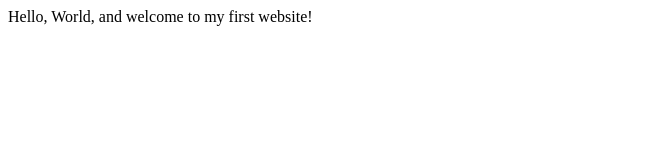
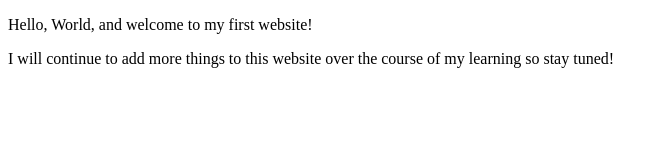
Before and after one commit to baileyklefbeck/baileyklefbeck.github.io, a plain HTML site: page index.html in a window 1280 px wide. Shown: the whole page, without its empty margins (0-668 px from the left). Drawn offline with Linux system fonts and the light colour scheme.

Commit message:
updated title and description
added a long description about the development of the website as well as an author for the title.

```diff
--- a/index.html
+++ b/index.html
@@ -3,9 +3,11 @@
     <head>
         <meta charset="utf-8">
         <meta name="viewport" content="width=device-width, initial-scale=1.0">
-        <title>My First Website</title>
+        <meta name="author" content="Bailey Klefbeck">
+        <title>Richard Klefbeck | Web Developer</title>
     </head>
     <body>
-       Hello, World, and welcome to my first website!
+       <p>Hello, World, and welcome to my first website!</p>
+       <p>I will continue to add more things to this website over the course of my learning so stay tuned!</p>
     </body>
 </html>
```
